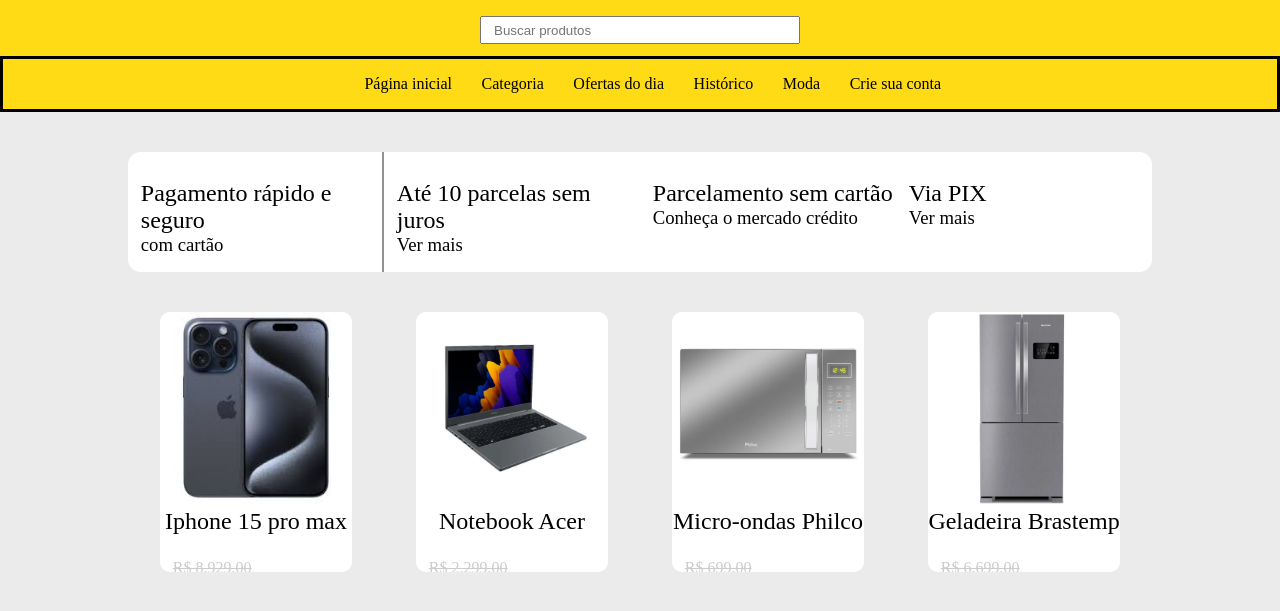
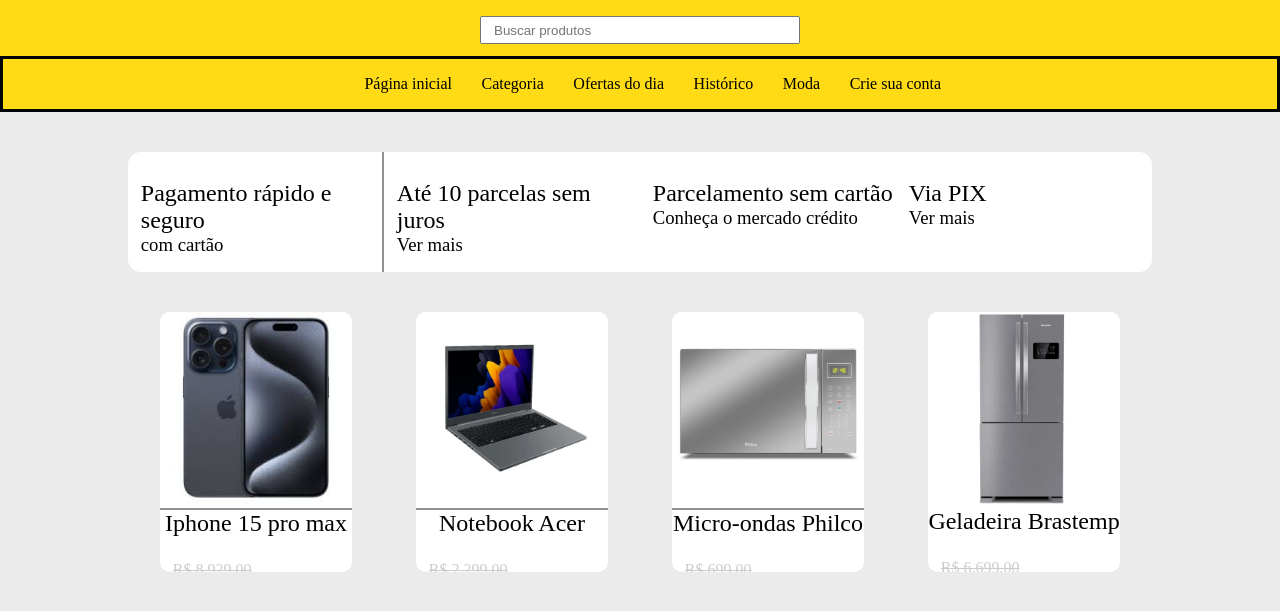
Before and after one commit to DevVitorMSilva/EstudosDodev, a plain HTML site: page front-end/exercicio7/source/index.html in a window 1280 px wide. Drawn offline with Linux system fonts and the light colour scheme.

Commit message:
Adicionando borda entre imagem e especificações do produto e organizando em pastas

```diff
--- a/front-end/exercicio7/styles.css
+++ b/front-end/exercicio7/css/styles.css
@@ -20,6 +20,7 @@
 img {
   max-width: 100%;
   height: auto;
+
 }
 
 .headerSection {
@@ -199,3 +200,7 @@
 .button:hover {
     background-color: #0056b3;
 }
+
+.imgContainer {
+    border-bottom: solid rgb(146, 144, 144) 0.3vh;
+}
--- a/front-end/exercicio7/index.html
+++ b/front-end/exercicio7/source/index.html
@@ -4,7 +4,7 @@
     <meta charset="UTF-8">
     <meta name="viewport" content="width=device-width, initial-scale=1.0">
     <title>Marketplace</title>
-    <link rel="stylesheet" href="styles.css">
+    <link rel="stylesheet" href="../css/styles.css">
 
 </head>
 <body>
@@ -41,25 +41,33 @@
             </section>
             <section class="marketItens contents">
                 <div class="marketIten">
-                    <img src="./celular.jpg" alt="Iphone 15 pro max" width="224" height="224">
+                    <div class="imgContainer">
+                        <img src="../assets/celular.jpg" alt="Iphone 15 pro max" width="224" height="224">
+                    </div>
                     <h2>Iphone 15 pro max</h2>
                     <h4 class="oldPrice">R$ 8.929,00</h4>
                     <h3 class="price">R$ 7.999,00</h3>
                 </div>
                 <div class="marketIten">
-                    <img src="./notebook.webp" alt="Notebook Acer" width="224" height="224">
+                    <div class="imgContainer">
+                        <img src="../assets/notebook.webp" alt="Notebook Acer" width="224" height="224">
+                    </div>
                     <h2>Notebook Acer</h2>
                     <h4 class="oldPrice">R$ 2.299,00</h4>
                     <h3 class="price">R$ 1.999,00</h3>
                 </div>
                 <div class="marketIten">
-                    <img src="./microondas.webp" alt="micro-ondas Philco" width="224" height="224">
+                    <div class="imgContainer">
+                        <img src="../assets/microondas.webp" alt="micro-ondas Philco" width="224" height="224">
+                    </div>
                     <h2>Micro-ondas Philco</h2>
                     <h4 class="oldPrice">R$ 699,00</h4>
                     <h3 class="price">R$ 500,00</h3>
-                </div>
+                </div class="imgContainer">
                 <div class="marketIten">
-                    <img src="./geladeira.webp" alt="Geladeira Brastemp frost free" width="224" height="224">
+                    <div>
+                        <img src="../assets/geladeira.webp" alt="Geladeira Brastemp frost free" width="224" height="224">
+                    </div>
                     <h2>Geladeira Brastemp</h2>
                     <h4 class="oldPrice">R$ 6.699,00</h4>
                     <h3 class="price">R$ 5.899,00</h3>
```
Also changed, not shown: front-end/exercicio7/source/categoria.html (renamed from front-end/exercicio7/ofertas.html, +3 -3 lines), front-end/exercicio7/source/historico.html (renamed from front-end/exercicio7/moda.html, +3 -3 lines), front-end/exercicio7/source/moda.html (renamed from front-end/exercicio7/historico.html, +3 -3 lines), front-end/exercicio7/source/ofertas.html (renamed from front-end/exercicio7/categoria.html, +3 -3 lines), front-end/exercicio7/source/register.html (renamed from front-end/exercicio7/register.html, +1 -1 lines), front-end/exercicio7/assets/celular.jpg (renamed from front-end/exercicio7/celular.jpg), front-end/exercicio7/assets/geladeira.webp (renamed from front-end/exercicio7/geladeira.webp), front-end/exercicio7/assets/microondas.webp (renamed from front-end/exercicio7/microondas.webp), front-end/exercicio7/assets/notebook.webp (renamed from front-end/exercicio7/notebook.webp).
